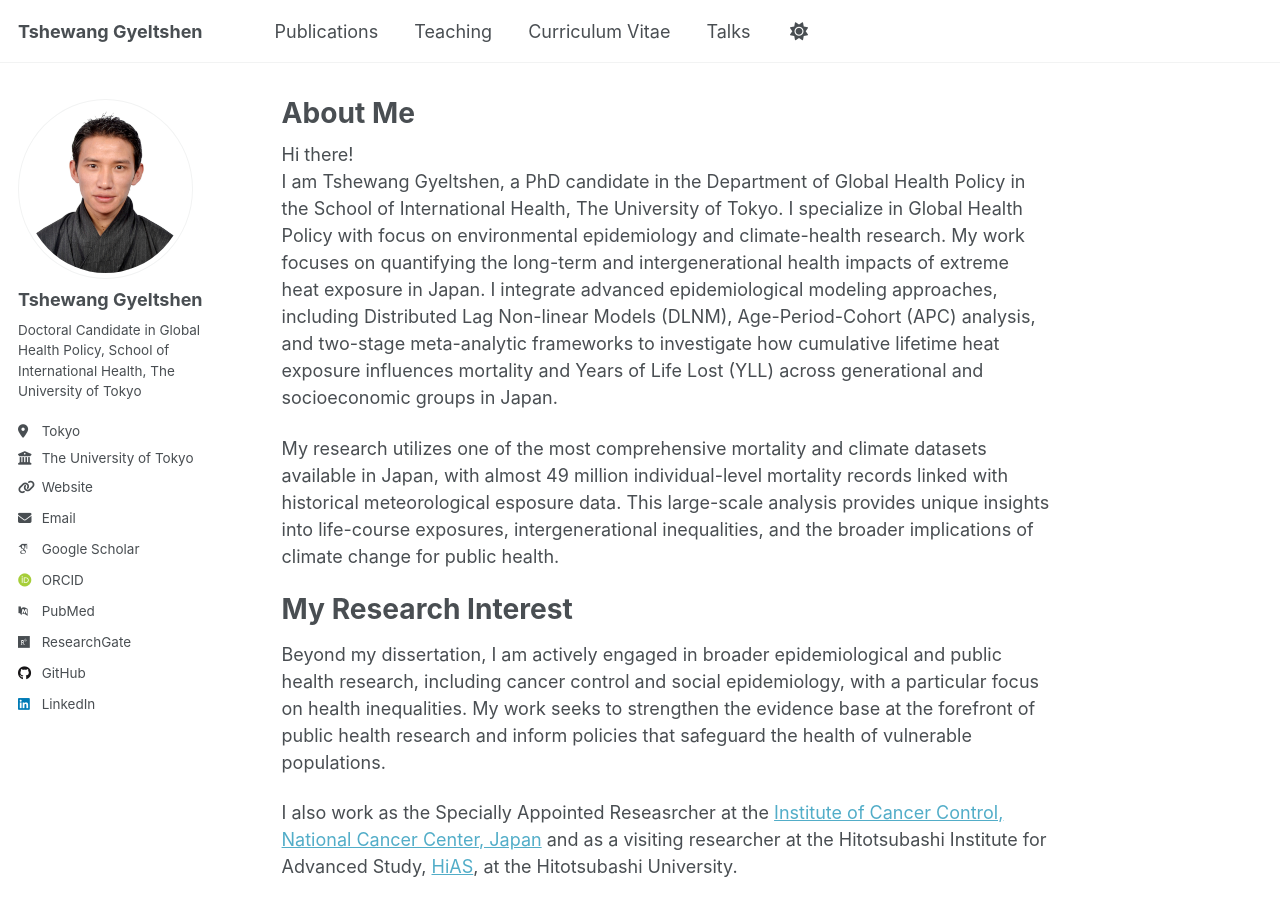
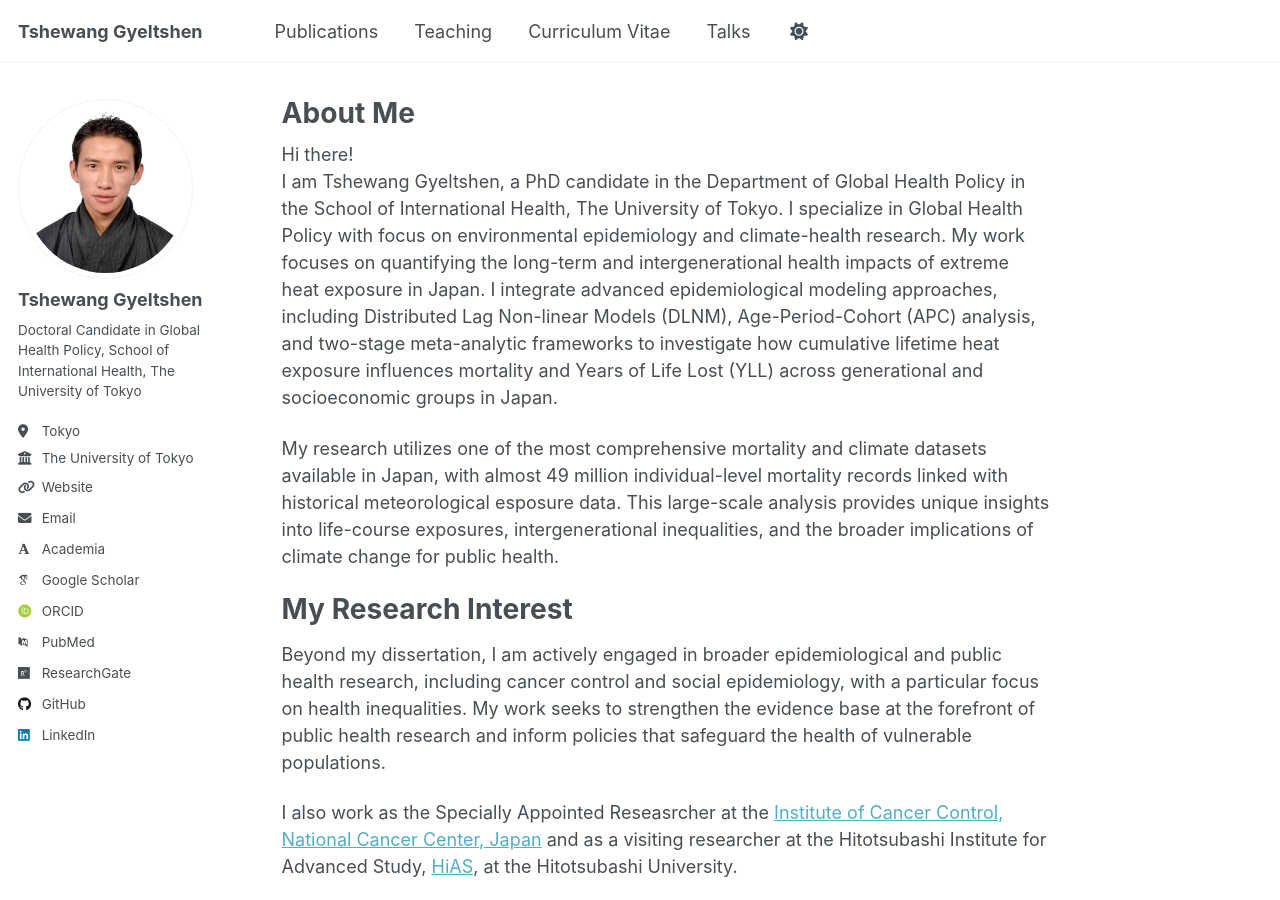
Before and after one commit to tgyeltshen/tgyeltshen.github.io, a Jekyll site: the page built from _pages/about.md, in a window 1280 px wide and 900 px high. Built offline with Jekyll 4.4.1, drawn with Linux system fonts in a browser that asks for light colours; some web fonts are replaced; a script that is not in the unit is left out.

Commit message:
modified config_yml

```diff
--- a/_config.yml
+++ b/_config.yml
@@ -34,15 +34,17 @@ author:
 
   # Academic websites
   orcid            : "https://orcid.org/0000-0002-9813-2225"
-  researchgate     : "https://researchmap.jp/tgyeltshen1"
+  reseasrchmap     : "https://researchmap.jp/tgyeltshen1"
+  researchgate     : "https://www.researchgate.net/profile/Tshewang-Gyeltshen"
   googlescholar    : "https://scholar.google.com/citations?user=kYwafa4AAAAJ&hl=en&authuser=1"
   pubmed           : "https://www.ncbi.nlm.nih.gov/pubmed/?term=tshewang+gyeltshen"
+  academia         : "https://u-tokyo.academia.edu/TshewangGyeltshen"
 
 
 
 
   # Repositories and software development
-  github           : "https://github.com/tgyeltshen"
+  github           : "https://github.com/tgyeltshen/"
 
   # Social media
   linkedin         : "https://www.linkedin.com/in/tgyeltshen/"
```
